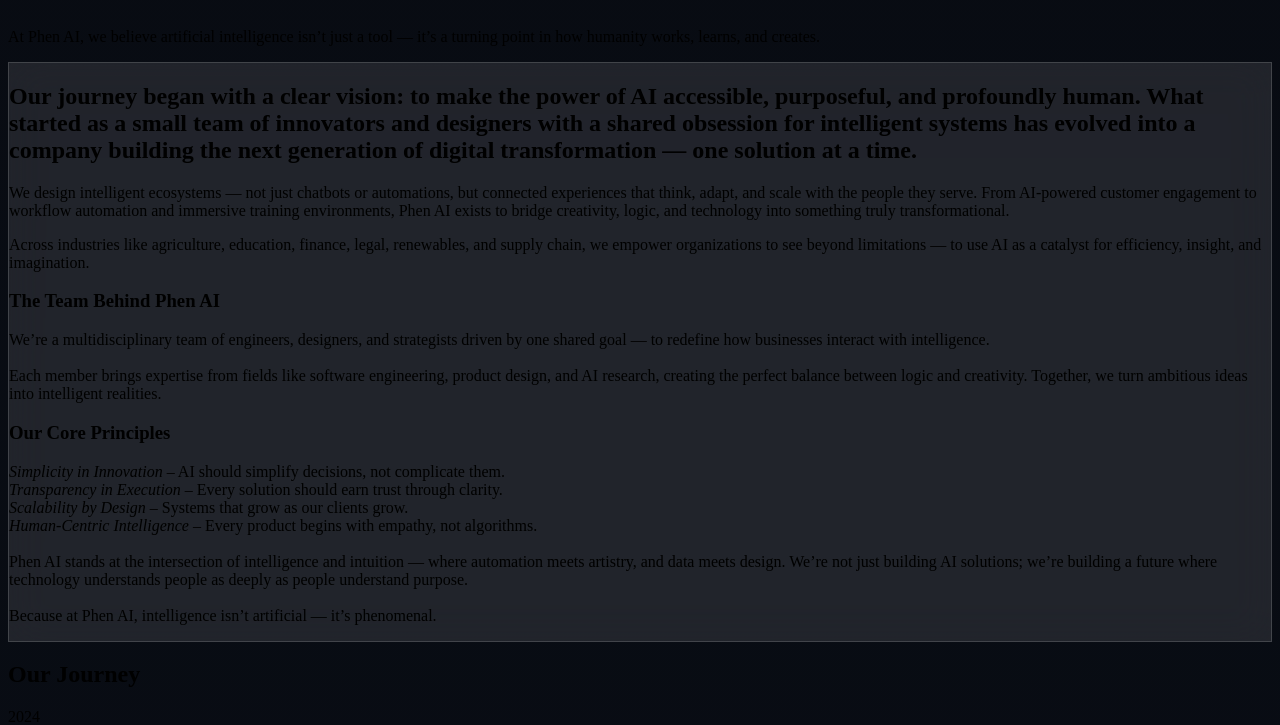
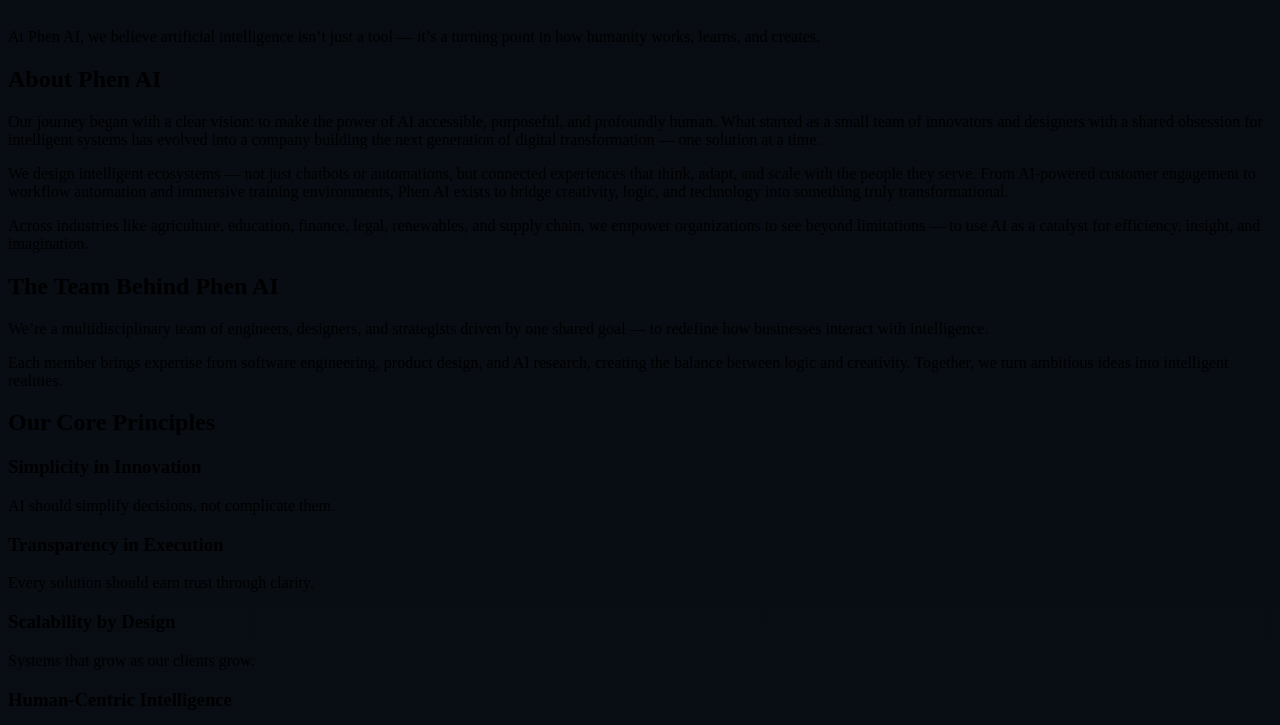
Before and after one commit to Phen-AI/v1, a React (Vite) app in the folder client/: page /about in a window 1280 px wide. Shown: the part 670-1395 px from the top of the page. Built offline with nearby package versions, Linux system fonts and the light colour scheme.

Commit message:
about chg

```diff
--- a/client/src/pages/about.tsx
+++ b/client/src/pages/about.tsx
@@ -153,81 +153,87 @@
             </p>
           </motion.div>
 
-          {/* Vision & Mission */}
-  <section className="mb-32">
-        <motion.div
-          initial={{ opacity: 0, y: 30 }}
-          whileInView={{ opacity: 1, y: 0 }}
-          viewport={{ once: true }}
-          className="glass-strong rounded-2xl p-12 text-center max-w-4xl mx-auto"
-        >
-          <h2 className="text-3xl sm:text-4xl font-serif font-semibold leading-relaxed mb-6 text-center">
-            Our journey began with a clear vision: to make the power of AI accessible,
-            purposeful, and profoundly human. What started as a small team of
-            innovators and designers with a shared obsession for intelligent systems
-            has evolved into a company building the next generation of digital
-            transformation — one solution at a time.
-          </h2>
+        <section className="mb-32">
+  <motion.div
+    initial={{ opacity: 0, y: 24 }}
+    whileInView={{ opacity: 1, y: 0 }}
+    viewport={{ once: true, margin: "-100px" }}
+    className="rounded-2xl max-w-5xl mx-auto p-10 sm:p-12 bg-neutral-900/50 ring-1 ring-white/10 shadow-lg"
+  >
+    {/* Title */}
+    <h1 className="text-3xl sm:text-4xl lg:text-5xl font-serif font-semibold tracking-tight text-center">
+      About Phen AI
+    </h1>
+    <div className="w-16 h-1 bg-primary mx-auto mt-4 mb-8 rounded-full" />
 
-          <p className="text-xl text-muted-foreground mb-4">
-            We design intelligent ecosystems — not just chatbots or automations, but
-            connected experiences that think, adapt, and scale with the people they
-            serve. From AI-powered customer engagement to workflow automation and
-            immersive training environments, Phen AI exists to bridge creativity,
-            logic, and technology into something truly transformational.
-          </p>
+    {/* Intro – left aligned for readability */}
+    <div className="mx-auto max-w-4xl text-left space-y-5">
+      <p className="text-lg sm:text-xl leading-relaxed text-muted-foreground">
+        Our journey began with a clear vision: to make the power of AI accessible, purposeful, and profoundly human. What started as a small team of innovators and designers with a shared obsession for intelligent systems has evolved into a company building the next generation of digital transformation — one solution at a time.
+      </p>
+      <p className="text-lg sm:text-xl leading-relaxed text-muted-foreground">
+        We design intelligent ecosystems — not just chatbots or automations, but connected experiences that think, adapt, and scale with the people they serve. From AI-powered customer engagement to workflow automation and immersive training environments, Phen AI exists to bridge creativity, logic, and technology into something truly transformational.
+      </p>
+      <p className="text-lg sm:text-xl leading-relaxed text-muted-foreground">
+        Across industries like agriculture, education, finance, legal, renewables, and supply chain, we empower organizations to see beyond limitations — to use AI as a catalyst for efficiency, insight, and imagination.
+      </p>
+    </div>
 
-          <p className="text-xl text-muted-foreground mb-4">
-            Across industries like agriculture, education, finance, legal, renewables,
-            and supply chain, we empower organizations to see beyond limitations — to
-            use AI as a catalyst for efficiency, insight, and imagination.
-          </p>
+    {/* Soft divider */}
+    <div className="my-10 h-px bg-gradient-to-r from-transparent via-white/15 to-transparent" />
 
-          <div className="w-24 h-1 bg-primary mx-auto my-8"></div>
+    {/* Team section */}
+    <h2 className="text-2xl sm:text-3xl font-serif font-semibold tracking-tight text-center">
+      The Team Behind Phen AI
+    </h2>
+    <div className="mx-auto max-w-3xl mt-4 text-left">
+      <p className="text-lg leading-relaxed text-muted-foreground">
+        We’re a multidisciplinary team of engineers, designers, and strategists driven by one shared goal — to redefine how businesses interact with intelligence.
+      </p>
+      <p className="text-lg leading-relaxed text-muted-foreground mt-4">
+        Each member brings expertise from software engineering, product design, and AI research, creating the balance between logic and creativity. Together, we turn ambitious ideas into intelligent realities.
+      </p>
+    </div>
 
-          <h3 className="text-2xl sm:text-3xl font-serif font-semibold mb-4">
-            The Team Behind Phen AI
-          </h3>
+    {/* Principles */}
+    <h2 className="mt-12 text-2xl sm:text-3xl font-serif font-semibold tracking-tight text-center">
+      Our Core Principles
+    </h2>
 
-          <p className="text-xl text-muted-foreground mb-8 leading-relaxed">
-            We’re a multidisciplinary team of engineers, designers, and strategists
-            driven by one shared goal — to redefine how businesses interact with
-            intelligence.
-            <br />
-            <br />
-            Each member brings expertise from fields like software engineering,
-            product design, and AI research, creating the perfect balance between
-            logic and creativity. Together, we turn ambitious ideas into intelligent
-            realities.
-          </p>
+    {/* Principle cards – gives visual hierarchy */}
+    <div className="mt-6 grid grid-cols-1 sm:grid-cols-2 gap-4">
+      <div className="rounded-xl p-5 bg-neutral-900/60 ring-1 ring-white/10">
+        <h3 className="font-medium">Simplicity in Innovation</h3>
+        <p className="text-sm text-muted-foreground mt-1">
+          AI should simplify decisions, not complicate them.
+        </p>
+      </div>
+      <div className="rounded-xl p-5 bg-neutral-900/60 ring-1 ring-white/10">
+        <h3 className="font-medium">Transparency in Execution</h3>
+        <p className="text-sm text-muted-foreground mt-1">
+          Every solution should earn trust through clarity.
+        </p>
+      </div>
+      <div className="rounded-xl p-5 bg-neutral-900/60 ring-1 ring-white/10">
+        <h3 className="font-medium">Scalability by Design</h3>
+        <p className="text-sm text-muted-foreground mt-1">
+          Systems that grow as our clients grow.
+        </p>
+      </div>
+      <div className="rounded-xl p-5 bg-neutral-900/60 ring-1 ring-white/10">
+        <h3 className="font-medium">Human-Centric Intelligence</h3>
+        <p className="text-sm text-muted-foreground mt-1">
+          Every product begins with empathy, not algorithms.
+        </p>
+      </div>
+    </div>
 
-          <h3 className="text-2xl sm:text-3xl font-serif font-semibold mb-4">
-            Our Core Principles
-          </h3>
-
-          <p className="text-xl text-muted-foreground leading-relaxed text-center">
-            <em>Simplicity in Innovation</em> – AI should simplify decisions, not
-            complicate them.
-            <br />
-            <em>Transparency in Execution</em> – Every solution should earn trust
-            through clarity.
-            <br />
-            <em>Scalability by Design</em> – Systems that grow as our clients grow.
-            <br />
-            <em>Human-Centric Intelligence</em> – Every product begins with empathy,
-            not algorithms.
-            <br />
-            <br />
-            Phen AI stands at the intersection of intelligence and intuition — where
-            automation meets artistry, and data meets design. We’re not just building
-            AI solutions; we’re building a future where technology understands people
-            as deeply as people understand purpose.
-            <br />
-            <br />
-            Because at Phen AI, intelligence isn’t artificial — it’s phenomenal.
-          </p>
-        </motion.div>
-   </section>
+    {/* Closing line */}
+    <p className="mt-10 text-center text-base sm:text-lg text-muted-foreground max-w-3xl mx-auto">
+      Phen AI stands at the intersection of intelligence and intuition — where automation meets artistry, and data meets design. We’re not just building AI solutions; we’re building a future where technology understands people as deeply as people understand purpose. Because at Phen AI, intelligence isn’t artificial — it’s phenomenal.
+    </p>
+  </motion.div>
+</section>
 
           {/* Timeline */}
           <section className="mb-32">
```
